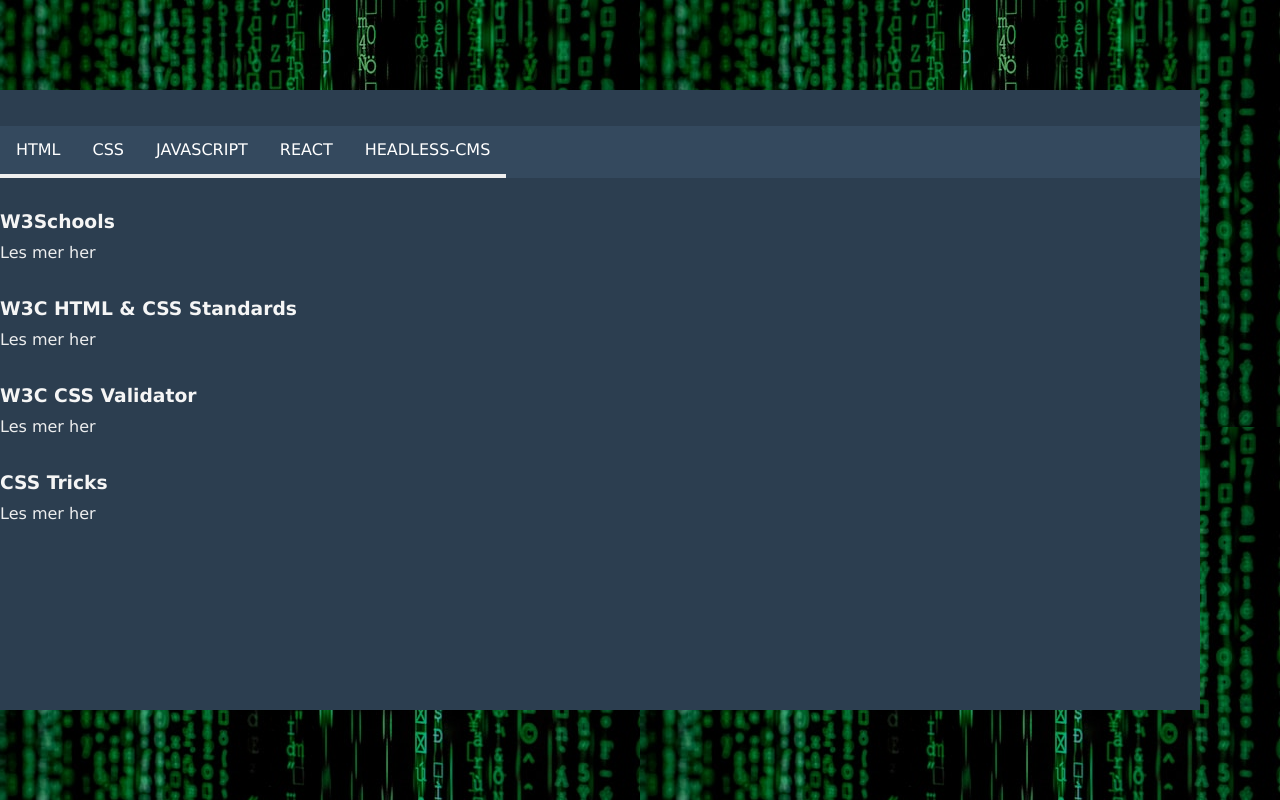
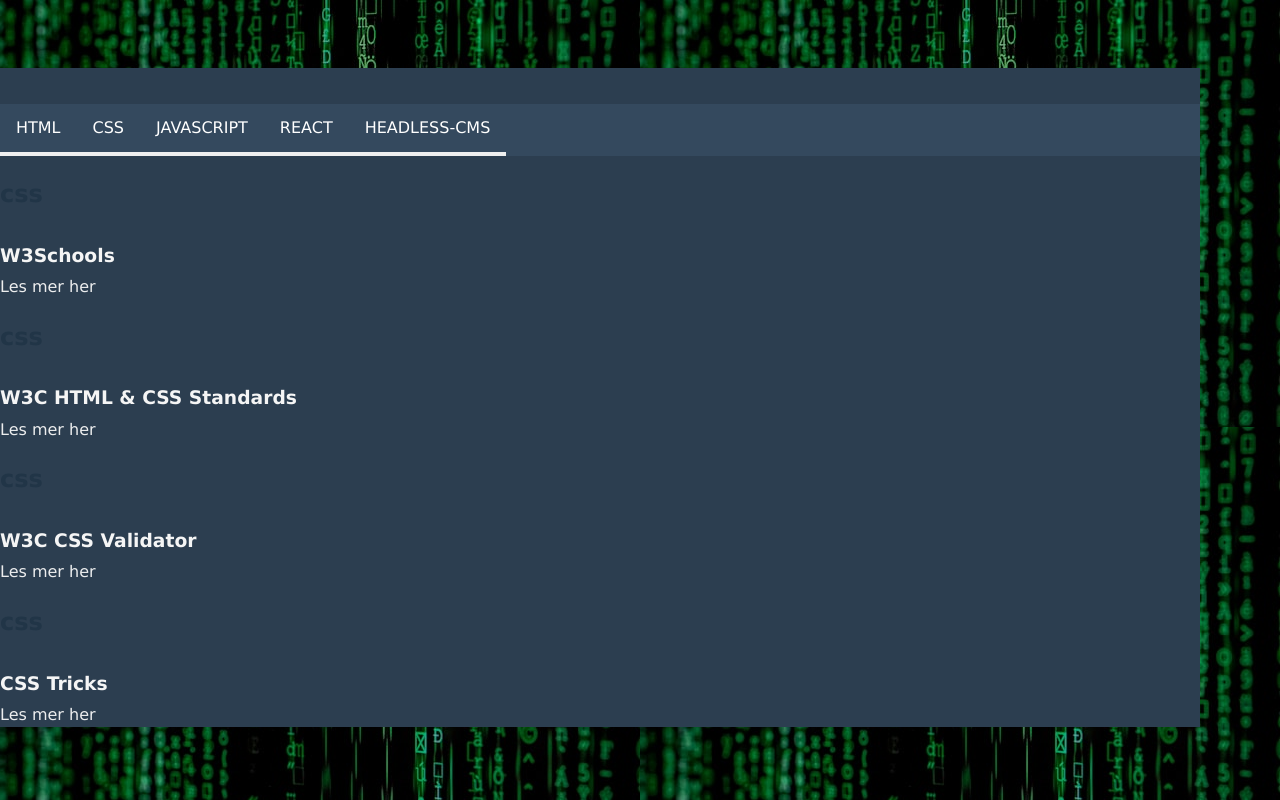
Before and after one commit to hannaso91/uin25ak2_resourceapp_hannaso, a React (Vite) app: page /category/css in a window 1280 px wide. Built offline with nearby package versions, Linux system fonts and the light colour scheme.

Commit message:
fått skrevet ut pagetitle

```diff
--- a/src/components/PageTitle.jsx
+++ b/src/components/PageTitle.jsx
@@ -1,3 +1,5 @@
-export default function PageTitle({title}) {
-    return <h2>{title}</h2>
+export default function PageTitle({heading}) {
+    return <h2>{heading}</h2>
+
+    console.log(heading)
 }
--- a/src/components/ResourceCard.jsx
+++ b/src/components/ResourceCard.jsx
@@ -10,9 +10,10 @@
 
     return (
     <>
+
         {filteredResources.map((resource) => (
             <>
-            <PageTitle />
+            <PageTitle heading={resource.category}/>
             <article className="ressurser" key={resource.id}>
                 <h3>{resource.title}</h3>
                 <ul>
```
